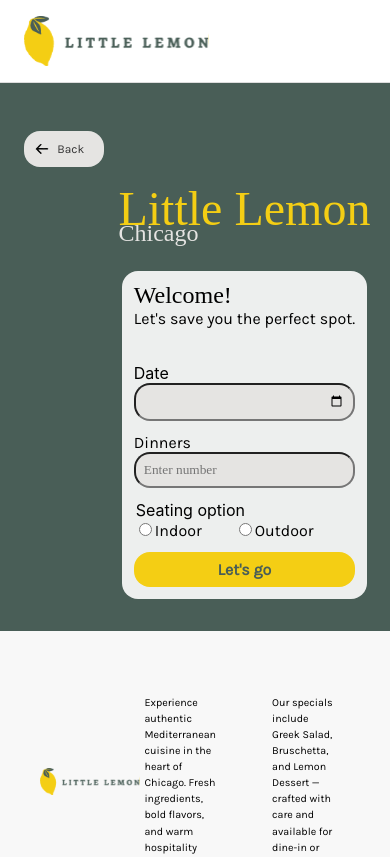
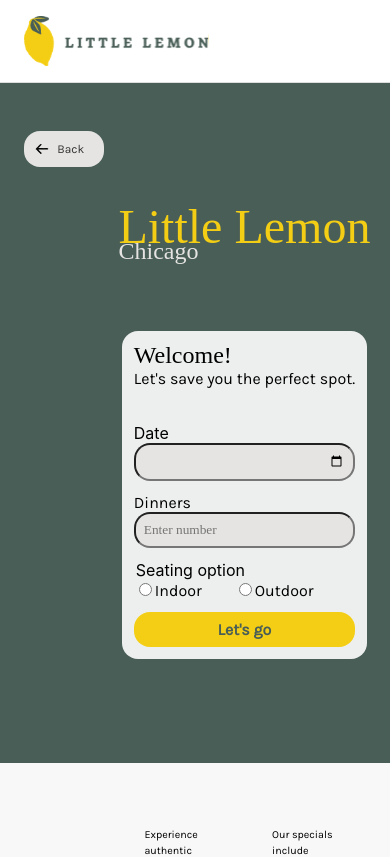
Before and after one commit to binicode/little-lemon, a React (Create React App) app: page /reservation in a window 390 px wide. Shown: the top 857 px of the page. Built offline with nearby package versions, Linux system fonts and the light colour scheme; a web font is replaced by a local one.

Commit message:
feat: link hero "Reserve a Table" button to reservation.js

```diff
--- a/src/main/Reservation.css
+++ b/src/main/Reservation.css
@@ -15,9 +15,12 @@
     grid-template-columns: 1fr;
   }
   .reservation-left {
+    height: 200px;
+    align-items: center;
     margin-top: 2rem;
   }
   .reservation-right {
+    min-height: 400px;
     justify-self: center;
     margin-bottom: 1rem;
   }
```
